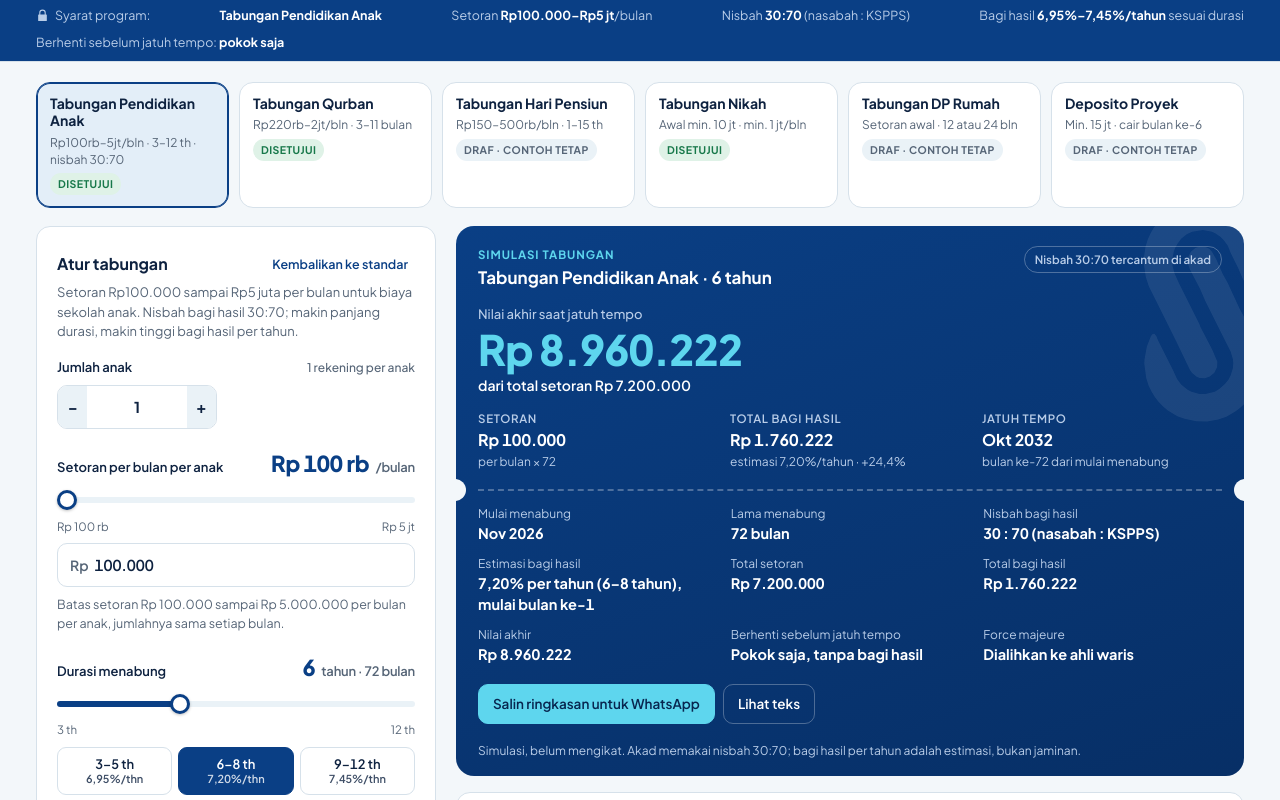
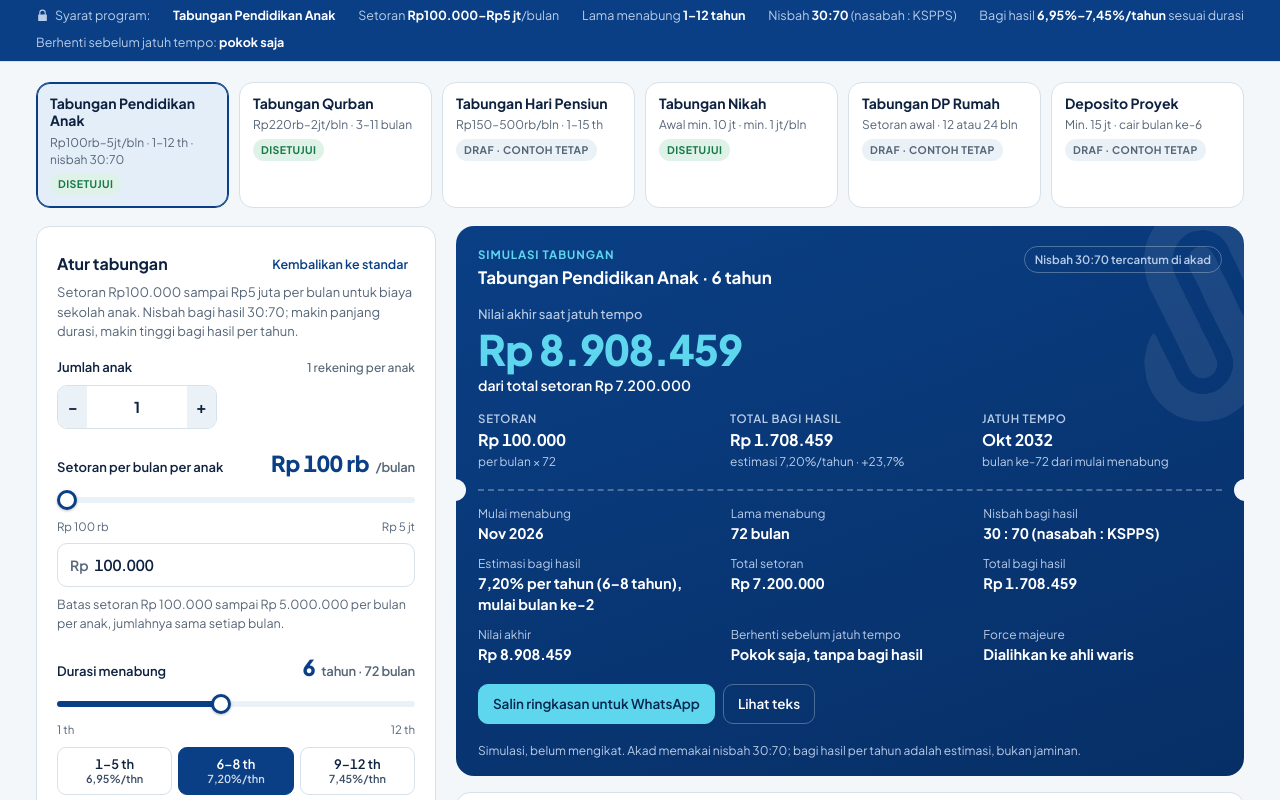
Before and after one commit to ahsnmlna23/SIMULASI-FUNDING-KSPPSSKI, a plain HTML site: page index.html in a window 1280 px wide. Shown: the part 77-877 px from the top of the page. Drawn offline with Linux system fonts and the light colour scheme.

Commit message:
Pendidikan Anak: tenor 1–12 tahun (paket 1–5 th) dan bagi hasil mulai bulan ke-2 dari saldo bulan lalu
Co-Authored-By: Claude Opus 5.5 <noreply@anthropic.com>
Claude-Session: https://claude.ai/code/session_01GBghEa3FViPDuDqjHp7ydW

```diff
--- a/index.html
+++ b/index.html
@@ -444,7 +444,8 @@ textarea.copybox{width:100%; min-height:200px; border:1px solid var(--line); bor
 /* ===== Data produk: angka dan rumus dari file CREDIT RISK – FUNDING TABUNGAN (sheet BATAS NISBAH & MARGIN, skenario dasar) =====
    Nisbah bagi hasil 30:70 (nasabah : KSPPS) untuk semua tabungan.
    Bagi hasil bulan t = r × (setoran bulan t + saldo bulan t−1), mulai bulan ke-`ms`, dengan r = (1 + bagi hasil per tahun)^(1/12) − 1.
-   Pendidikan Anak: 6,95% / 7,20% / 7,45% per tahun untuk 3–5 / 6–8 / 9–12 tahun. Qurban 6,10%. Nikah 8,40%. Pensiun 4,99% / 5,31% / 5,63%.
+   Produk dengan dasar:'saldo' (Pendidikan Anak): bagi hasil bulan t = r × saldo bulan t−1, jadi setoran bulan ini baru mendapat bagi hasil bulan berikutnya.
+   Pendidikan Anak: 6,95% / 7,20% / 7,45% per tahun untuk 1–5 / 6–8 / 9–12 tahun. Qurban 6,10%. Nikah 8,40%. Pensiun 4,99% / 5,31% / 5,63%.
    DP Rumah dan Deposito Proyek belum masuk model nisbah: masih memakai tarif per bulan lama (`rate`).
    status: 'acc' = sudah disetujui · 'draf' = belum diputus komite.
    kunci: true = produk belum resmi; di versi publik pengaturannya terkunci (contoh tetap). */
@@ -464,14 +465,14 @@ async function bukaInternal(kode){
 const PRODUK = {
   pendidikan: { id:'pendidikan', nama:'Tabungan Pendidikan Anak', pendek:'Pendidikan Anak', status:'acc',
     desc:'Setoran Rp100.000 sampai Rp5 juta per bulan untuk biaya sekolah anak. Nisbah bagi hasil 30:70; makin panjang durasi, makin tinggi bagi hasil per tahun.',
-    rail:'Rp100rb–5jt/bln · 3–12 th · nisbah 30:70',
-    ms:1, pola:'bulanan',
+    rail:'Rp100rb–5jt/bln · 1–12 th · nisbah 30:70',
+    ms:2, dasar:'saldo', pola:'bulanan',
     bul:{ mode:'range', min:1e5, max:5e6, def:1e5, step:5e4 }, anak:true,
-    dur:{ unit:'tahun', mode:'range', min:3, max:12, def:6, cmp:[3,5,6,8,9,12] },
-    tier: y => y <= 5 ? { k:.0695, lab:'3–5 tahun' } : y <= 8 ? { k:.072, lab:'6–8 tahun' } : { k:.0745, lab:'9–12 tahun' },
-    tierSeg:[[3,'3–5 th'],[6,'6–8 th'],[9,'9–12 th']],
-    tierInternal: y => { const t = INTERNAL_TIERS; return y <= 5 ? { k:t[0], lab:'3–5 tahun' } : y <= 8 ? { k:t[1], lab:'6–8 tahun' } : { k:t[2], lab:'9–12 tahun' }; },
-    syarat:['Setoran <b>Rp100.000–Rp5 jt</b>/bulan', 'Nisbah <b>30:70</b> (nasabah : KSPPS)', 'Bagi hasil <b>6,95%–7,45%/tahun</b> sesuai durasi', 'Berhenti sebelum jatuh tempo: <b>pokok saja</b>'],
+    dur:{ unit:'tahun', mode:'range', min:1, max:12, def:6, cmp:[1,5,6,8,9,12] },
+    tier: y => y <= 5 ? { k:.0695, lab:'1–5 tahun' } : y <= 8 ? { k:.072, lab:'6–8 tahun' } : { k:.0745, lab:'9–12 tahun' },
+    tierSeg:[[1,'1–5 th'],[6,'6–8 th'],[9,'9–12 th']],
+    tierInternal: y => { const t = INTERNAL_TIERS; return y <= 5 ? { k:t[0], lab:'1–5 tahun' } : y <= 8 ? { k:t[1], lab:'6–8 tahun' } : { k:t[2], lab:'9–12 tahun' }; },
+    syarat:['Setoran <b>Rp100.000–Rp5 jt</b>/bulan', 'Lama menabung <b>1–12 tahun</b>', 'Nisbah <b>30:70</b> (nasabah : KSPPS)', 'Bagi hasil <b>6,95%–7,45%/tahun</b> sesuai durasi', 'Berhenti sebelum jatuh tempo: <b>pokok saja</b>'],
     cmp:['durasi','bulanan'], cmpBul:[1e5, 5e5, 1e6, 25e5, 5e6], levers:['bulanan','durasi'], target:20e6, mampu:2e5, mampuLbl:'Kemampuan setor per bulan',
     berhenti:'Pokok saja, tanpa bagi hasil', ahliWaris:true,
     tag:'Nisbah 30:70 tercantum di akad' },
@@ -575,7 +576,7 @@ function simulate(P, i){
   let bal = 0, pokok = 0; const rows = [];
   for (let t = 1; t <= N; t++){
     const d = setoranBulan(P, i, t);
-    const m = t >= P.ms ? r * (d + bal) : 0;
+    const m = t >= P.ms ? r * (P.dasar === 'saldo' ? bal : d + bal) : 0;
     bal += d + m; pokok += d;
     rows.push({ t, d, m, pokok, saldo: bal });
   }
@@ -770,8 +771,9 @@ function renderTicket(c){
 const WA = {
   pendidikan: { pitch:'Siapkan biaya sekolah anak sejak sekarang dengan menabung rutin setiap bulan.', ket:[
     'Setoran Rp100.000 – Rp5.000.000 per bulan, jumlahnya sama setiap bulan',
+    'Lama menabung 1 – 12 tahun',
     '1 rekening untuk 1 anak',
-    'Bagi hasil dihitung setiap bulan dari saldo tabungan dengan nisbah 30:70 (nasabah : KSPPS)',
+    'Bagi hasil dihitung setiap bulan dari saldo bulan sebelumnya dengan nisbah 30:70 (nasabah : KSPPS), mulai bulan ke-2',
     'Makin lama menabung, makin tinggi bagi hasil per tahun',
     'Bila berhenti sebelum jatuh tempo, yang dicairkan hanya setoran pokok',
     'Bila terjadi force majeure, hak tabungan dialihkan kepada ahli waris yang tercantum di akad'] },
```
